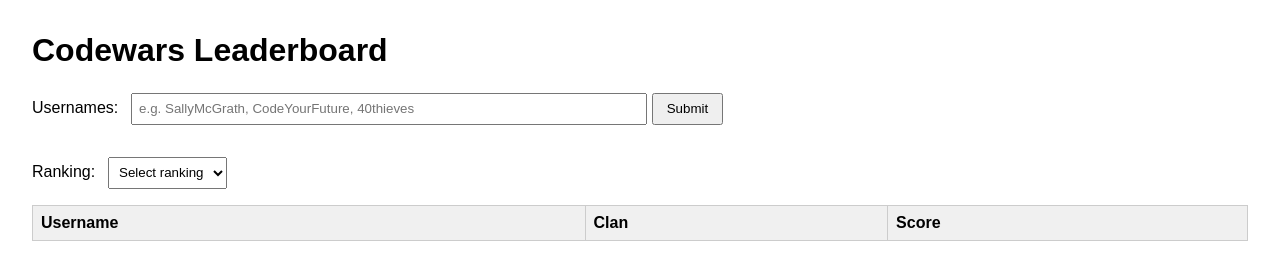
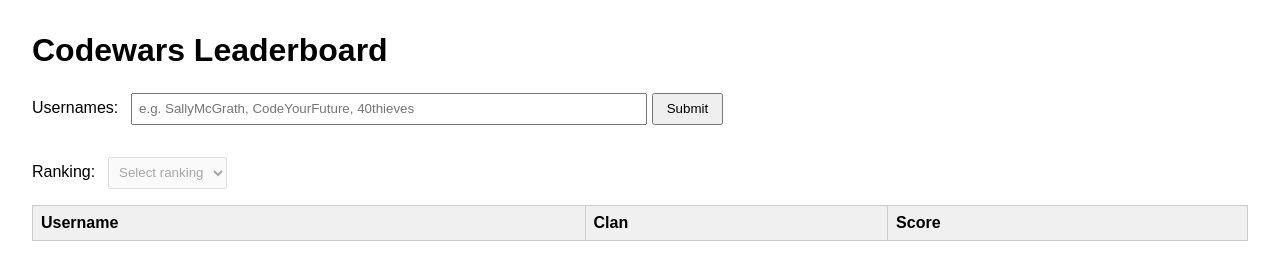
Before and after one commit to anosidium/Project-Codewars-Leaderboard, a website: page index.html in a window 1280 px wide. Drawn offline with Linux system fonts and the light colour scheme.

Commit message:
Disable select control until the submit button has been clicked

```diff
--- a/index.html
+++ b/index.html
@@ -18,7 +18,7 @@
       </form>
 
       <label for="ranking-select">Ranking:</label>
-      <select id="ranking-select">
+      <select id="ranking-select" disabled>
         <option value="">Select ranking</option>
       </select>
 
--- a/index.mjs
+++ b/index.mjs
@@ -85,6 +85,7 @@
 function configureSelect(categories) {
   const select = document.querySelector("#ranking-select");
   select.innerHTML = "";
+  select.disabled = false;
 
   categories.forEach((category) => {
     const option = document.createElement("option");
```
